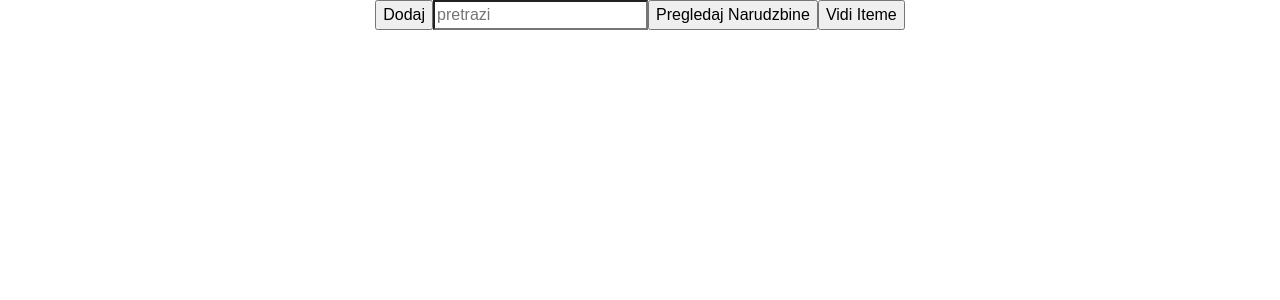
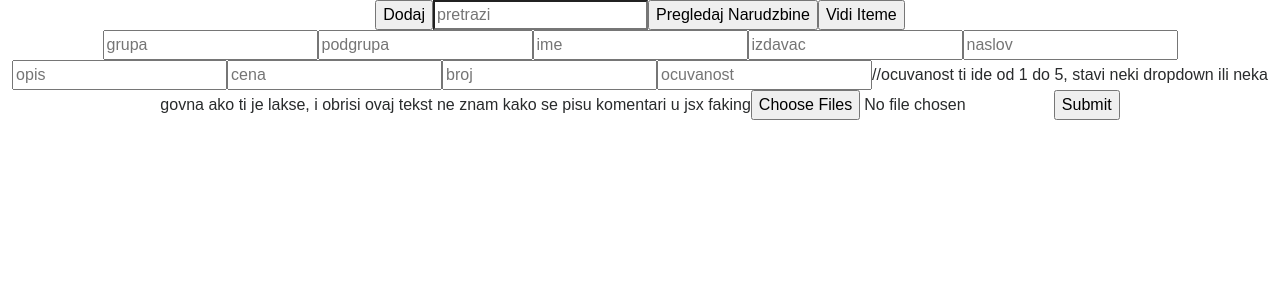
Before and after one commit to BokiZvijerICoaJ3Bach/stripoteka-admin, a React (Create React App) app: page / in a window 1280 px wide. Shown: the top 300 px of the page. Built offline with nearby package versions, Linux system fonts and the light colour scheme.

Commit message:
finished some inputs an stuff

```diff
--- a/package.json
+++ b/package.json
@@ -3,6 +3,8 @@
   "version": "0.1.0",
   "private": true,
   "dependencies": {
+    "axios": "^0.17.1",
+    "lodash": "^4.17.4",
     "node-sass-chokidar": "^0.0.3",
     "react": "^16.2.0",
     "react-dom": "^16.2.0",
--- a/src/App.js
+++ b/src/App.js
@@ -2,12 +2,14 @@ import React, { Component } from 'react';
 import './App.css';
 
 import Header from './components/Header'
+import Input from  './components/Input'
 
 class App extends Component {
   render() {
     return (
       <div className="App">
       <Header/>
+      <Input password="kjkszpj"/>
       </div>
     );
   }
--- a/src/components/Carts.js
+++ b/src/components/Carts.js
@@ -6,6 +6,8 @@ const Carts = props=>{
         <p>{}props.ID</p>
         <p>{props.ime}</p>
         <p>{props.naslov}</p>
+        <button onClick={props.approve}>Prihvati Narudzbu</button>
+        <button onClick={props.decline}>Prihvati Narudzbu</button>
         </div>
     )
 }
--- a/src/components/Input.js
+++ b/src/components/Input.js
@@ -1,10 +1,63 @@
 import React from 'react'
+import _ from 'lodash'
+import axios from 'axios'
 
-const Input = props=>{
+class Input extends React.Component{
+    state={slike:[]}
+    readFiles(e){
+        const imgs=[...this.state.slike]
+      for (let i = 0; i<e.target.files.length; i++)
+      {
+        const reader= new FileReader();
+        const set= st=>this.setState(st)
+    reader.addEventListener("load", function () {
+        imgs.push(reader.result);
+        set({slike: _.uniq(imgs)})
+      }, false);
+          reader.readAsDataURL(e.target.files[i])}
+    }
+    componentWillReceiveProps(nextProps){
+        this.setState(nextProps)
+    }
+    remove(slika){
+        this.setState({slike: _.without(this.state.slike, slika)})
+    }
+    submit(e){
+        e.preventDefault()
+        if(this.state.ID){
+            axios.put("https://sleepy-beach-98711.herokuapp.com/api/update", this.state, {
+                headers: {"Access-Control-Allow-Origin": "*"},auth:{password:this.state.password}}).then(r=>console.log(r))
+        }
+        else{
+
+            axios.post("https://sleepy-beach-98711.herokuapp.com/api/additem", this.state, {
+                headers: {"Access-Control-Allow-Origin": "*"},auth:{password:this.state.password}}).then(r=>console.log(r))
+        }
+    }
+     render(){
     return(
         <div>
+        <form onSubmit={this.submit.bind(this)}>
+        <input type="text" placeholder="grupa" onChange={e=>this.setState({grupa: e.target.value})}/>
+        <input type="text" placeholder="podgrupa" onChange={e=>this.setState({podgrupa: e.target.value})}/>
+        <input type="text" placeholder="ime" onChange={e=>this.setState({ime: e.target.value})}/>
+        <input type="text" placeholder="izdavac" onChange={e=>this.setState({izdavac: e.target.value})}/>
+        <input type="text" placeholder="naslov" onChange={e=>this.setState({naslov: e.target.value})}/>
+        <input type="text" placeholder="opis" onChange={e=>this.setState({opis: e.target.value})}/>
+        <input type="number" placeholder="cena" onChange={e=>this.setState({cena: e.target.value})}/>
+        <input type="number" placeholder="broj" onChange={e=>this.setState({broj: e.target.value})}/>
+        <input type="number" placeholder="ocuvanost" onChange={e=>this.setState({ocuvanost: e.target.value})}/>//ocuvanost ti ide od 1 do 5, stavi neki dropdown ili neka govna ako ti je lakse, i obrisi ovaj tekst ne znam kako se pisu komentari u jsx faking
+        <input type="file" multiple onChange={this.readFiles.bind(this)}/>
+        {this.state.slike?
+            this.state.slike.map(slika=>
+            <img key = {slika} onClick={()=>{this.remove(slika)}} src={slika} alt={this.state.naslov}/>)
+            :null
+        }
+        <button type="submit">Submit</button>
+        </form>
         </div>
     )
 }
+}
 
 export default Input
```
Also changed, not shown: 1 other file (tests, documents, lock files or other folders).
